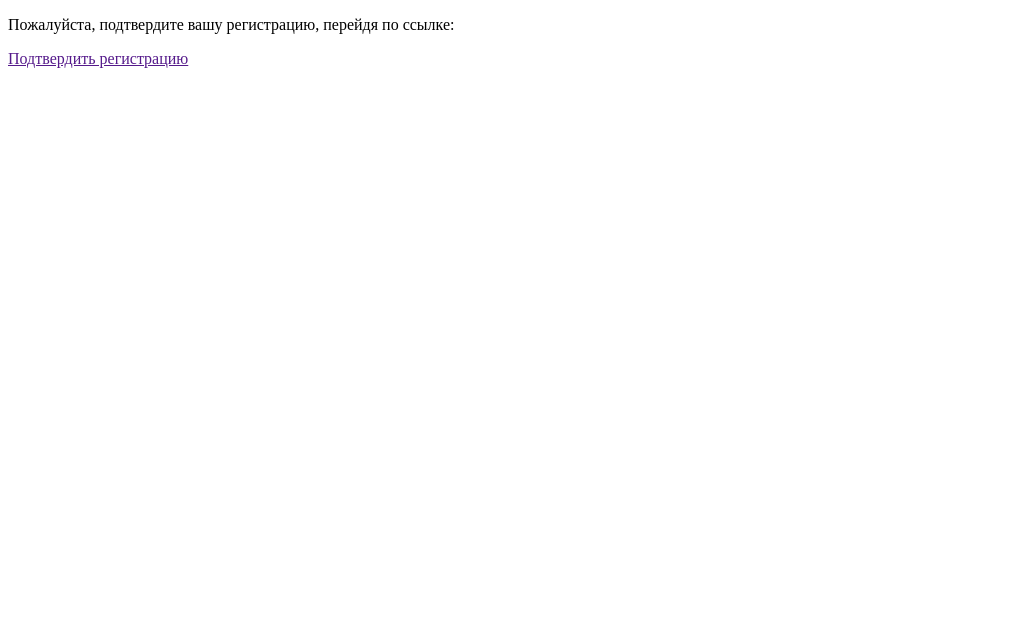
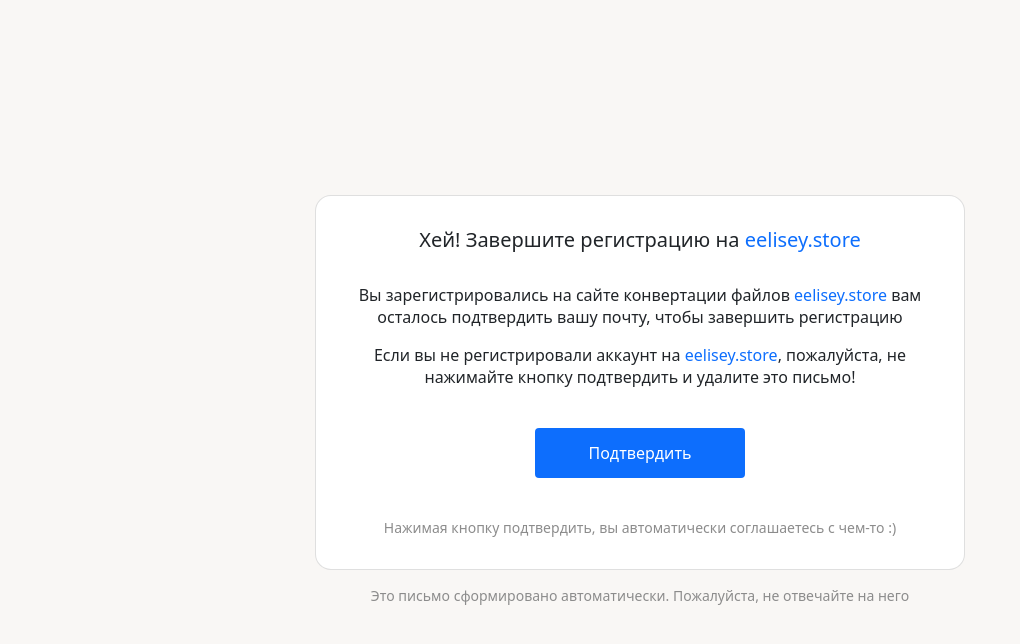
Before and after one commit to Alexmdvdv/ConverterFilesBackend, a Django app: template templates/registration_confirm.html in a window 1280 px wide. Shown: the top 644 px of the page, without its empty margins (0-1020 px from the left). Run offline with Django 4.2, Linux system fonts and the light colour scheme; the template is opened without the code that fills it, so the values that code supplies are empty.

Commit message:
update email template

```diff
--- a/templates/registration_confirm.html
+++ b/templates/registration_confirm.html
@@ -1,10 +1,138 @@
 <!DOCTYPE html>
+
 <html>
+
 <head>
-    <title>Подтверждение регистрации</title>
+    <style>
+        html {
+            display: flex;
+            flex-direction: column;
+            justify-content: center;
+            align-items: center;
+            min-height: 100vh;
+            min-height: 100vh;
+        }
+
+        body {
+            padding: 48px;
+            background: #F9F7F5;
+            font-family: system-ui, -apple-system, "Segoe UI", Roboto, "Helvetica Neue", Arial, "Noto Sans", "Liberation Sans", sans-serif, "Apple Color Emoji", "Segoe UI Emoji", "Segoe UI Symbol", "Noto Color Emoji";
+        }
+
+        * {
+            white-space: balance;
+        }
+
+        .link {
+            color: #0d6efd;
+            text-decoration: none;
+        }
+
+        .link:hover {
+            color: #0d6efd;
+            text-decoration: underline;
+        }
+
+        .link:active {
+            color: #0d6efd;
+            text-decoration: none;
+        }
+
+        .base {
+            margin: auto;
+            max-width: 650px;
+            min-width: 200px;
+        }
+
+        .card {
+            display: flex;
+            flex-direction: column;
+            justify-content: center;
+            align-items: center;
+            text-align: center;
+            padding: 16px;
+            background: #fff;
+            border: 1px solid rgba(0, 0, 0, .125);
+            border-radius: 16px;
+            color: #212529;
+        }
+
+        .card-body {
+            padding: 16px;
+        }
+
+        .card-title {
+            margin-top: 0;
+            margin-bottom: 2rem;
+            font-size: 1.25rem;
+            font-weight: 500;
+            line-height: 1.2;
+        }
+
+        .button {
+            margin: 24px;
+            color: #fff !important;
+            background-color: #0d6efd;
+            border-color: #0d6efd;
+            display: inline-block;
+            font-weight: 400;
+            line-height: 1.5;
+            text-align: center;
+            text-decoration: none;
+            vertical-align: middle;
+            cursor: pointer;
+            user-select: none;
+            border: 1px solid transparent;
+            padding: 12px 52px;
+            font-size: 1rem;
+            border-radius: 0.25rem;
+            transition: color .15s ease-in-out, background-color .15s ease-in-out, border-color .15s ease-in-out, box-shadow .15s ease-in-out;
+        }
+
+        .button:hover {
+            color: #fff;
+            background-color: #0b5ed7;
+            border-color: #0a58ca;
+        }
+
+        .bottom-text {
+            padding: 16px 0 0 0;
+            text-align: center;
+            font-size: 14px;
+            color: #8c8c8c;
+        }
+    </style>
 </head>
+
+
 <body>
-    <p>Пожалуйста, подтвердите вашу регистрацию, перейдя по ссылке:</p>
-    <a href="{{ confirmation_link }}">Подтвердить регистрацию</a>
+    <div class="base">
+        <div class="card">
+            <div class="card-body">
+                <h5 class="card-title">
+                    Хей! Завершите регистрацию на
+                    <a class="link" href="https://eelisey.store/">eelisey.store</a>
+                </h5>
+                <p>
+                    Вы зарегистрировались на сайте конвертации файлов
+                    <a class="link" href="https://eelisey.store/">eelisey.store</a>
+                    вам осталось подтвердить вашу почту, чтобы завершить регистрацию
+                </p>
+                <p>
+                    Если вы не регистрировали аккаунт на
+                    <a class="link" href="https://eelisey.store/">eelisey.store</a>,
+                    пожалуйста, не нажимайте кнопку подтвердить и удалите это письмо!
+                </p>
+                <a href="https://eelisey.store/#/confirm/{{ confirmation_link }}" class="button">Подтвердить</a>
+                <div class="bottom-text">
+                    Нажимая кнопку подтвердить, вы автоматически соглашаетесь с чем-то :)
+                </div>
+            </div>
+        </div>
+        <div class="bottom-text">
+            Это письмо сформировано автоматически. Пожалуйста, не отвечайте на него
+        </div>
+    </div>
 </body>
+
 </html>
```
Also changed, not shown: src/oauth/utils.py (+4 -3 lines), src/oauth/views.py (+7 -4 lines).
